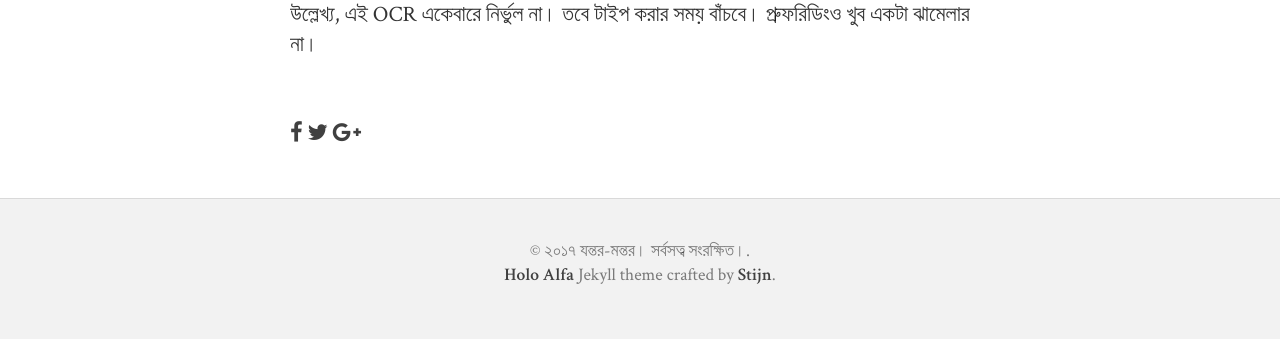
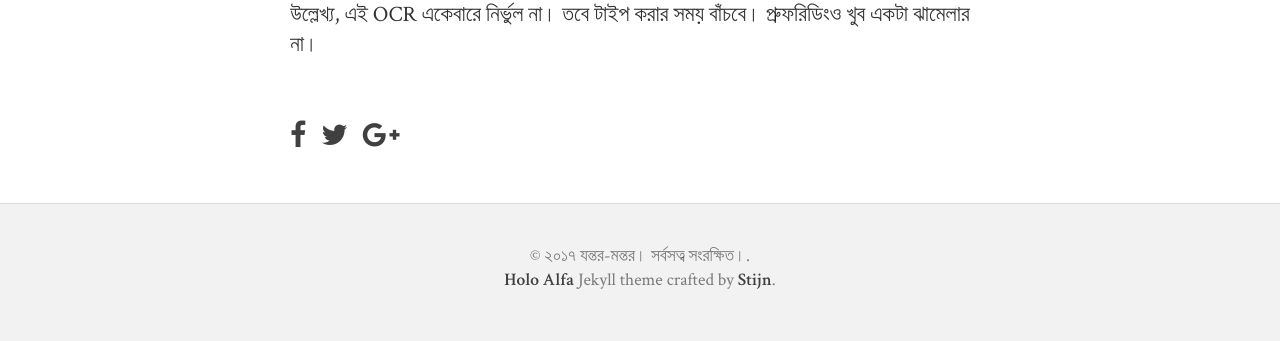
Before and after one commit to uroybd/tech, a Jekyll site: the page built from _posts/2016-02-08-google-ocr.markdown, in a window 1280 px wide. Shown: the part 981-1322 px from the top of the page. Built offline with Jekyll 4.4.1, drawn with Linux system fonts in a browser that asks for light colours; nearby versions of some CDN libraries; some web fonts are replaced; comment, search, counter and statistics services are not loaded.

Commit message:
margin [master]

```diff
--- a/css/style.css
+++ b/css/style.css
@@ -435,7 +435,14 @@ nav a.current {
   display: none;
 }
 
+.social-icon {
+  margin-bottom: 30px;
+}
 
+.social-icon i {
+  font-size: 1.3em;
+  padding-right: 10px;
+}
 
 .shownote {
   display: flex;
```
